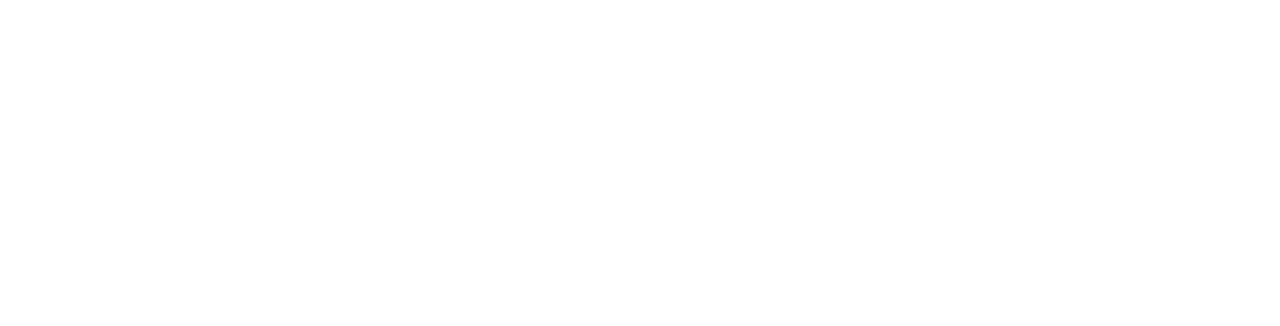
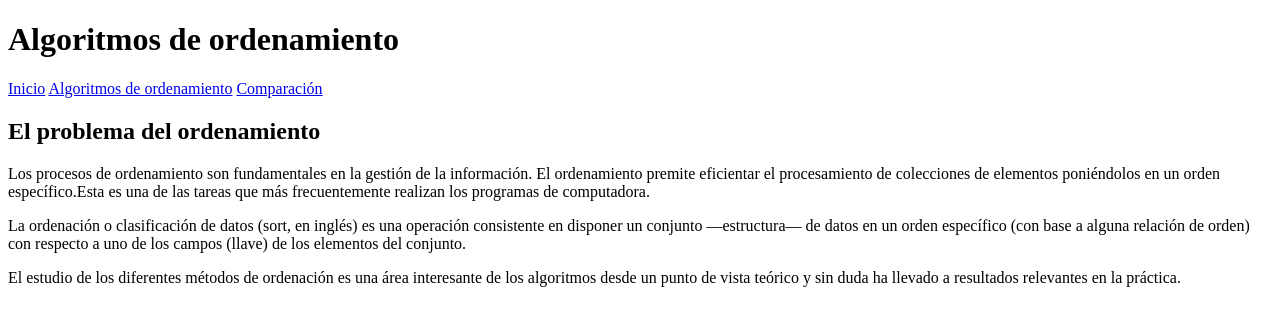
Before and after one commit to yasserangelgm/sort-array-algorithms, a plain HTML site: page index.html in a window 1280 px wide. Drawn offline with Linux system fonts and the light colour scheme.

Commit message:
Contenido de inicio
Se agregaron algunos párrafos de introducción a la página de inicio. Falta agregar la descripción de las diferentes secciones de la página.

```diff
--- a/index.html
+++ b/index.html
@@ -3,7 +3,33 @@
   <head>
     <meta charset="UTF-8" />
     <meta name="viewport" content="width=device-width, initial-scale=1.0" />
-    <title>Algoritmos de ordenación de arreglos</title>
+    <title>Algoritmos de ordenamiento de arreglos</title>
   </head>
-  <body></body>
+  <body>
+    <h1>Algoritmos de ordenamiento</h1>
+    <nav>
+      <a href="#">Inicio</a>
+      <a href="#">Algoritmos de ordenamiento</a>
+      <a href="#">Comparación</a>
+      <h2>El problema del ordenamiento</h2>
+      <p>
+        Los procesos de ordenamiento son fundamentales en la gestión de la
+        información. El ordenamiento premite eficientar el procesamiento de
+        colecciones de elementos poniéndolos en un orden específico.Esta es una
+        de las tareas que más frecuentemente realizan los programas de
+        computadora.
+      </p>
+      <p>
+        La ordenación o clasificación de datos (sort, en inglés) es una
+        operación consistente en disponer un conjunto —estructura— de datos en
+        un orden específico (con base a alguna relación de orden) con respecto a
+        uno de los campos (<span>llave</span>) de los elementos del conjunto.
+      </p>
+      <p>
+        El estudio de los diferentes métodos de ordenación es una área
+        interesante de los algoritmos desde un punto de vista teórico y sin duda
+        ha llevado a resultados relevantes en la práctica.
+      </p>
+    </nav>
+  </body>
 </html>
```
Also changed, not shown: 1 other file.
